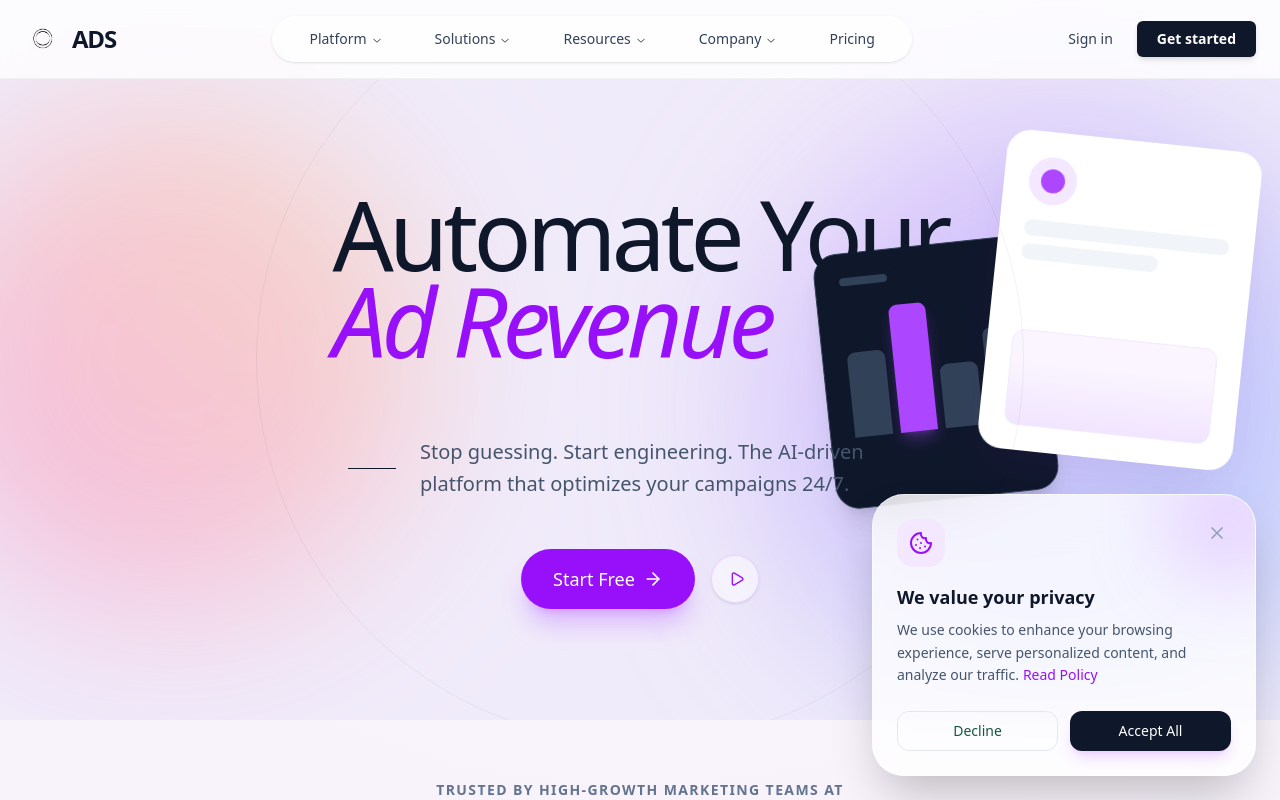
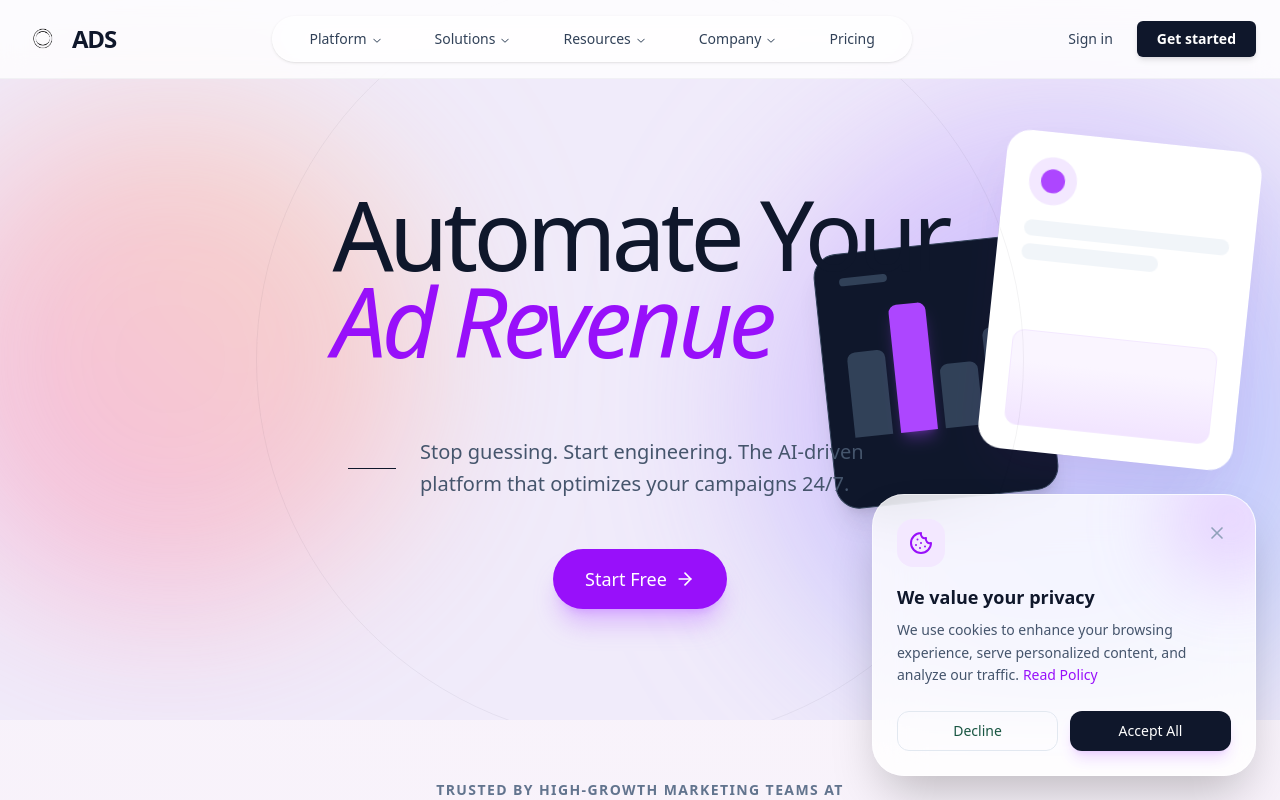
Before and after one commit to SathwikCreates/ads, a Next.js app: page / in a window 1280 px wide. Shown: the top 800 px of the page. Built offline with nearby package versions, Linux system fonts and the light colour scheme; a web font is replaced by a local one.

Commit message:
style: Remove unused 'Play' button from Hero section

```diff
--- a/src/components/hero.tsx
+++ b/src/components/hero.tsx
@@ -79,9 +79,7 @@ export function Hero() {
                             </span>
                         </Link>
 
-                        <div className="w-12 h-12 rounded-full border border-purple-200 bg-white/50 backdrop-blur-sm flex items-center justify-center cursor-pointer hover:bg-white hover:scale-110 transition-all shadow-sm">
-                            <Play className="w-4 h-4 text-purple-600 ml-1" />
-                        </div>
+
                     </motion.div>
                 </div>
 
```
